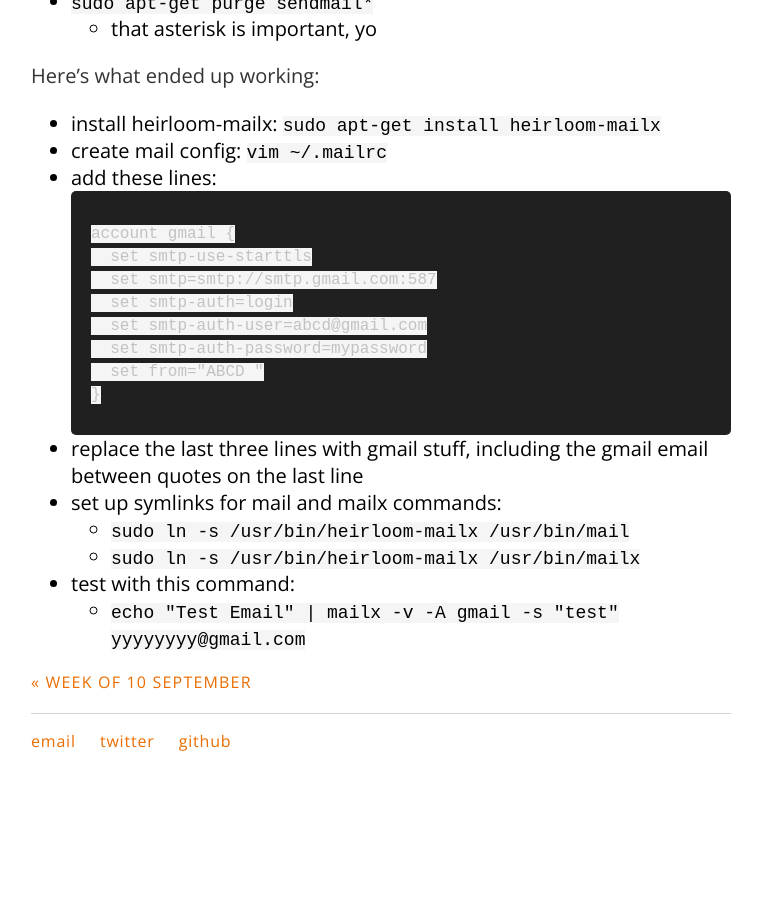
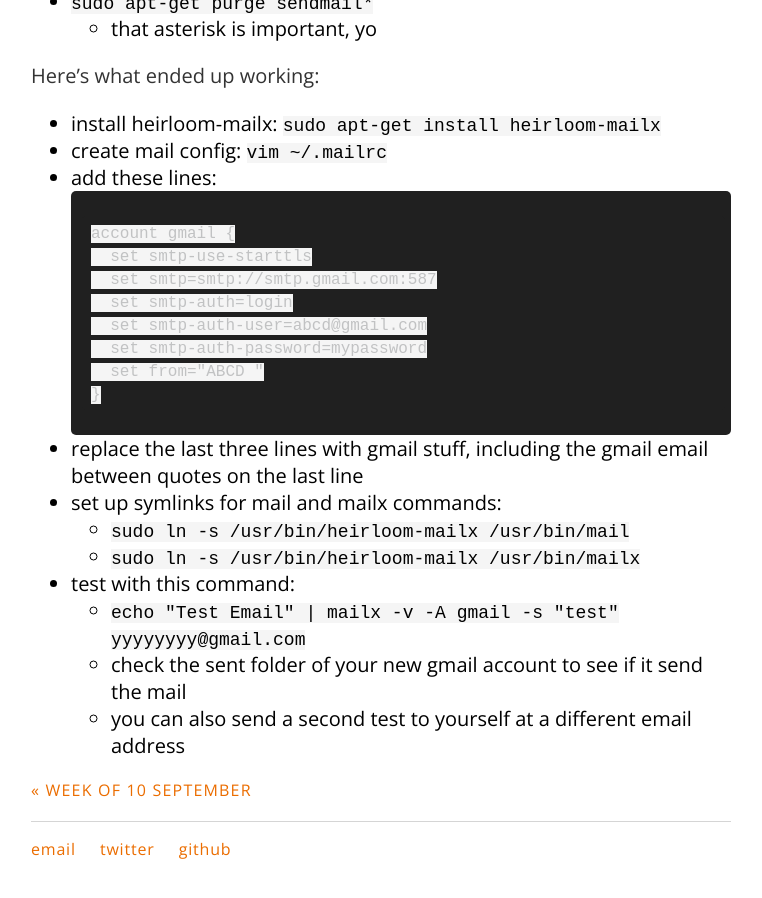
Before and after one commit to carylwyatt/carylwyatt.github.io, a Jekyll site: the page built from _posts/2018-09-17-week-of-17-sep.md, in a window 1280 px wide and 900 px high, scrolled down 1220 px. Shown: the whole window, without its empty margins (259-1021 px from the left). Built offline with Jekyll 4.4.1, drawn with Linux system fonts in a browser that asks for light colours; before the commit the page ends 2012 px from its top, so only the background shows below that.

Commit message:
more instructions

```diff
--- a/_posts/2018-09-17-week-of-17-sep.md
+++ b/_posts/2018-09-17-week-of-17-sep.md
@@ -46,3 +46,5 @@ Here's what ended up working:
   - `sudo ln -s /usr/bin/heirloom-mailx /usr/bin/mailx`
 - test with this command:
   - `echo "Test Email" | mailx -v -A gmail -s "test" yyyyyyyy@gmail.com`
+  - check the sent folder of your new gmail account to see if it send the mail
+  - you can also send a second test to yourself at a different email address
```
